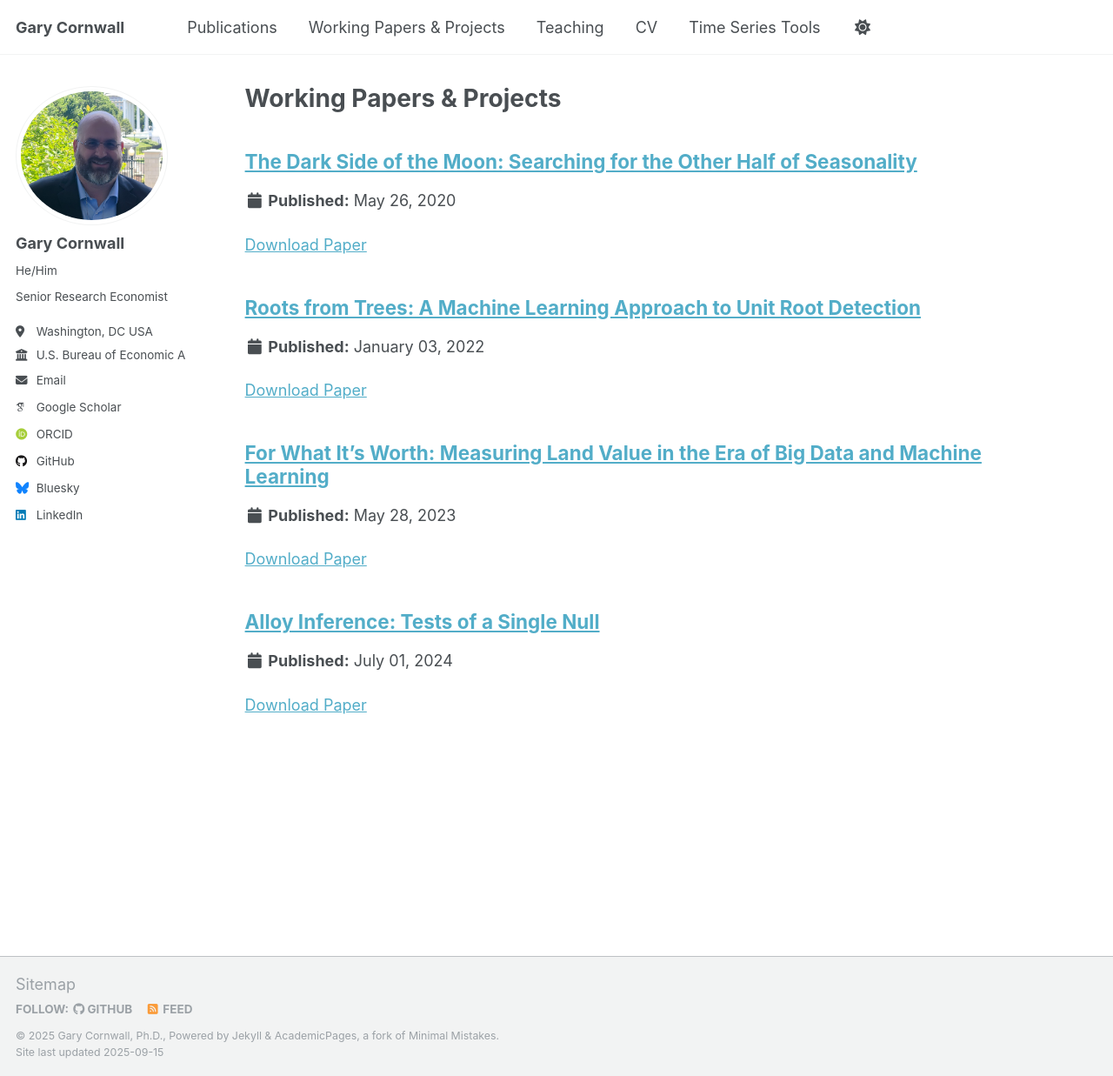
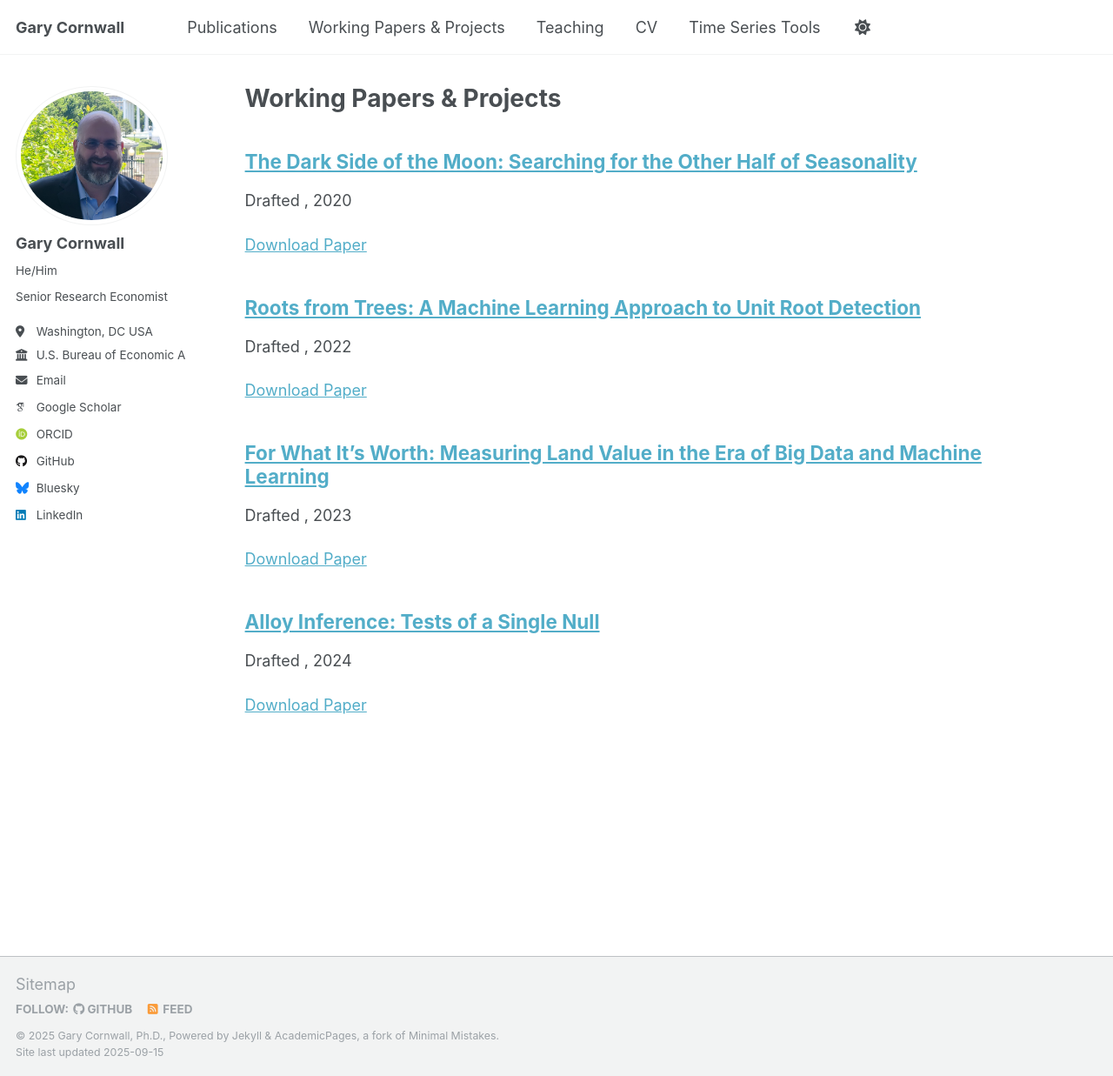
Before and after one commit to grycrnwll/grycrnwll.github.io, a Jekyll site: the page built from _pages/working.html, in a window 1280 px wide and 1237 px high. Shown: the whole window at 87% size. Built offline with Jekyll 4.4.1, drawn with Linux system fonts in a browser that asks for light colours; some web fonts are replaced.

Commit message:
Update archive-single.html

```diff
--- a/_includes/archive-single.html
+++ b/_includes/archive-single.html
@@ -42,6 +42,8 @@
           <p> {{ post.type }}, <i>{{ post.venue }}</i>, {{ post.date | default: "1900-01-01" | date: "%Y" }} </p>
         {% elsif post.collection == 'publications' %}
           <p>Published in <i>{{ post.venue }}</i>, {{ post.date | default: "1900-01-01" | date: "%Y" }} </p>
+        {% elsif post.collection == 'working' %}
+          <p>Drafted <i>{{ post.venue }}</i>, {{ post.date | default: "1900-01-01" | date: "%Y" }} </p>
         {% elsif post.date %}
          <p class="page__date"><strong><i class="fa fa-fw fa-calendar" aria-hidden="true"></i> {{ site.data.ui-text[site.locale].date_label | default: "Published:" }}</strong> <time datetime="{{ post.date | default: "1900-01-01" | date_to_xmlschema }}">{{ post.date | default: "1900-01-01" | date: "%B %d, %Y" }}</time></p>
         {% endif %}
```
